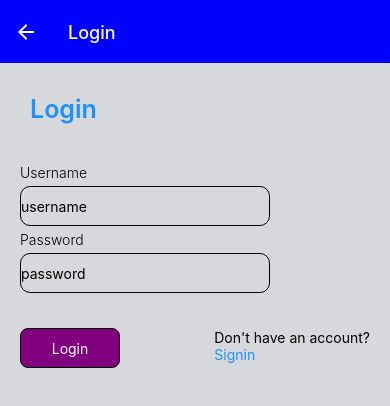
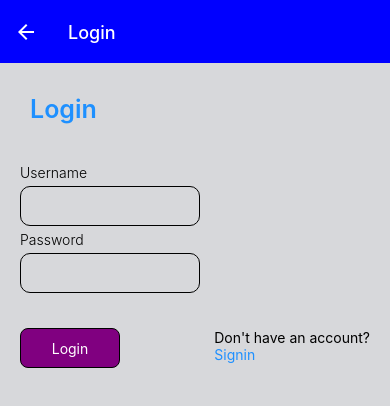
Before and after one commit to kencal20/stack_2, a React Native app: screen /Login in a window 390 px wide. Shown: the top 406 px of the page. Built offline with nearby package versions, Linux system fonts and the light colour scheme.

Commit message:
input placeholder removal  input width update

```diff
--- a/src/pages/login.js
+++ b/src/pages/login.js
@@ -17,7 +17,6 @@ export default function Login({ navigation }) {
           <Text style={style.label}>Username</Text>
           <TextInput
             style={style.input}
-            placeholder="username"
             autoCapitalize="none"
             autoComplete="off"
             autoCorrect={false}
@@ -26,7 +25,6 @@ export default function Login({ navigation }) {
           <Text style={style.label}>Password</Text>
           <TextInput
             style={style.input}
-            placeholder="password"
             autoCapitalize="none"
             autoComplete="off"
             autoCorrect={false}
@@ -83,7 +81,7 @@ const style = StyleSheet.create({
     borderWidth: 1,
     borderRadius: 10,
     height: 40,
-    width: 250,
+    width: 180,
   },
   login_button: {
     backgroundColor: "purple",
```
